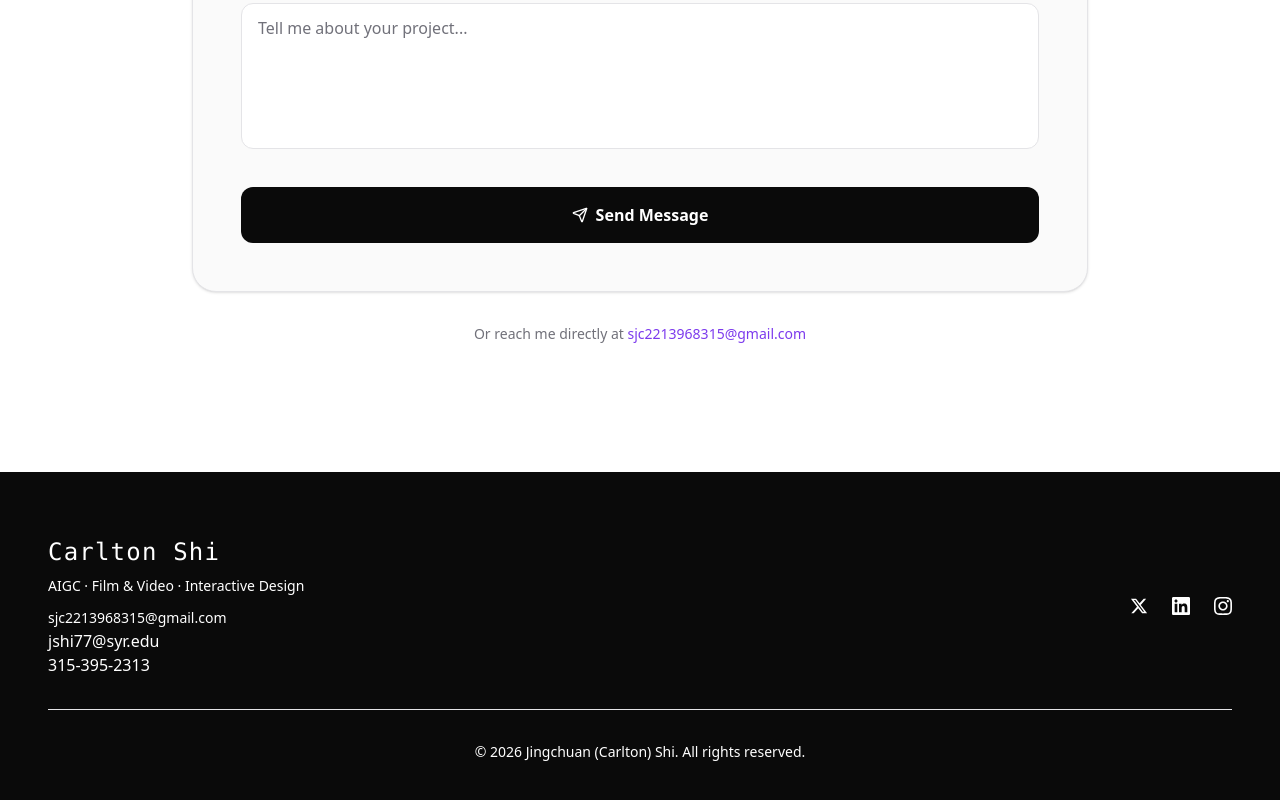
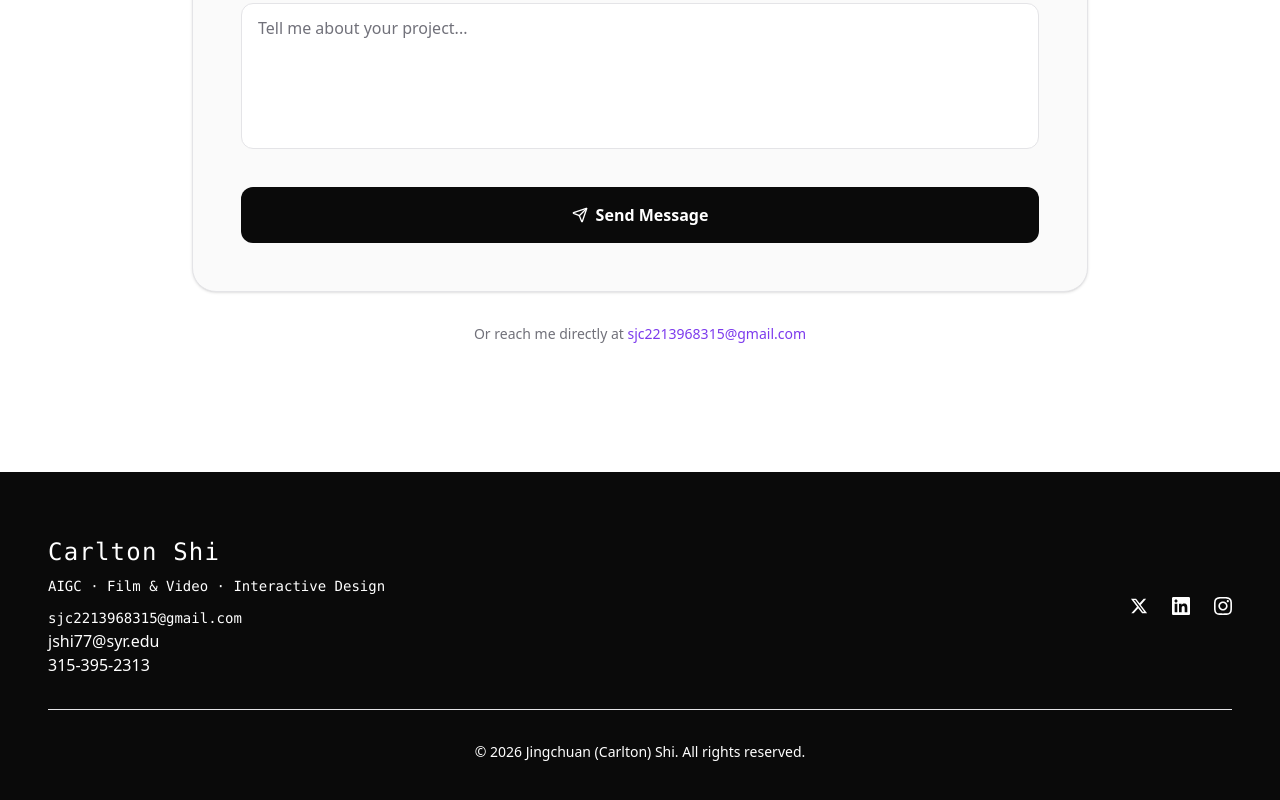
Before and after one commit to Carlton0209/Carlton-Shi-s-Portfolio, a React (Vite) app: page / in a window 1280 px wide. Shown: the part 4293-5093 px from the top of the page. Built offline with nearby package versions, Linux system fonts and the light colour scheme; a web font is replaced by a local one.

Commit message:
Update Footer.tsx

```diff
--- a/src/components/Footer.tsx
+++ b/src/components/Footer.tsx
@@ -30,14 +30,14 @@ export function Footer() {
             </div>
 
             {/* Tagline */}
-            <p className="text-background/60 text-sm">
+            <p className="font-mono text-background/60 text-sm">
               AIGC · Film & Video · Interactive Design
             </p>
 
             {/* Optional: direct email line (remove if you want it cleaner) */}
             <a
               href="mailto:your@email.com" // TODO: replace
-              className="inline-block mt-3 text-sm text-background/60 hover:text-background transition gentle-animation"
+              className="font-mono inline-block mt-3 text-sm text-background/60 hover:text-background transition gentle-animation"
             >
               sjc2213968315@gmail.com
             </a>
```
